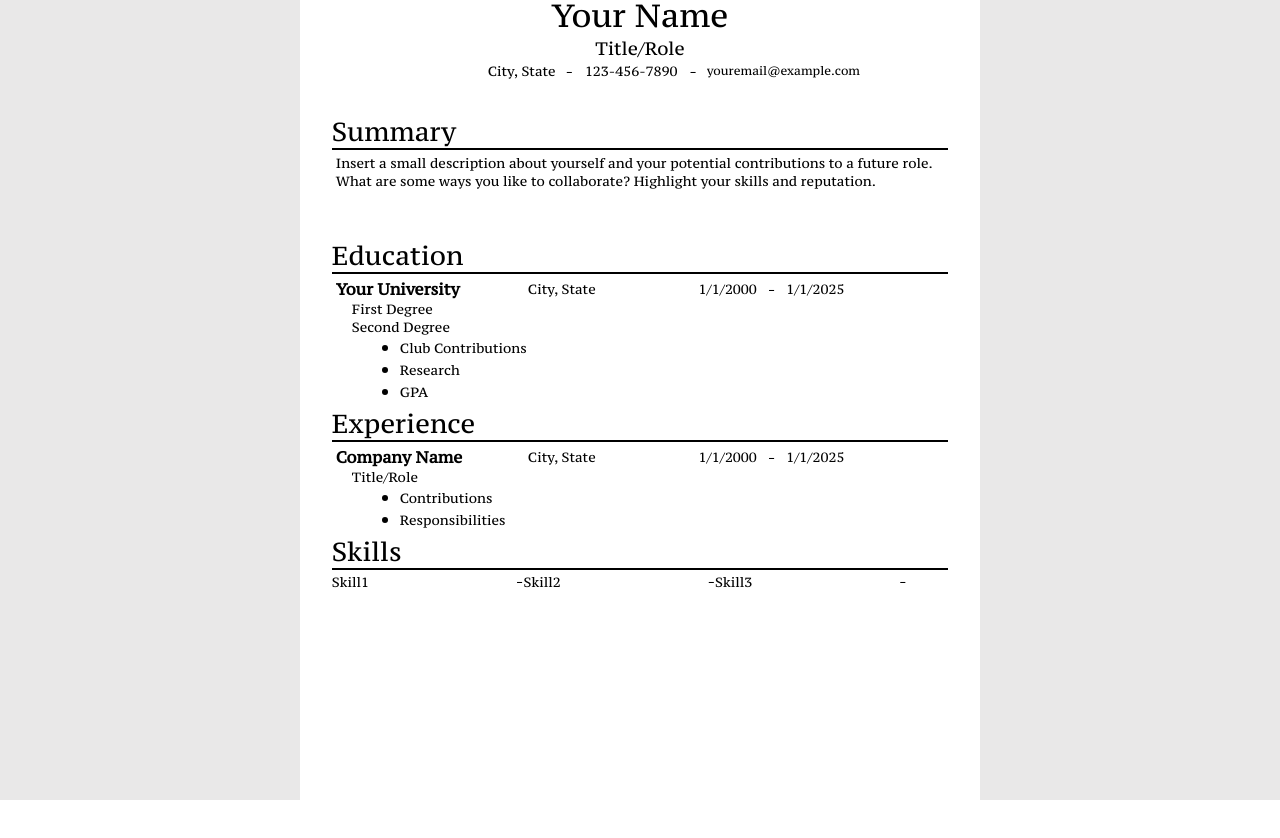
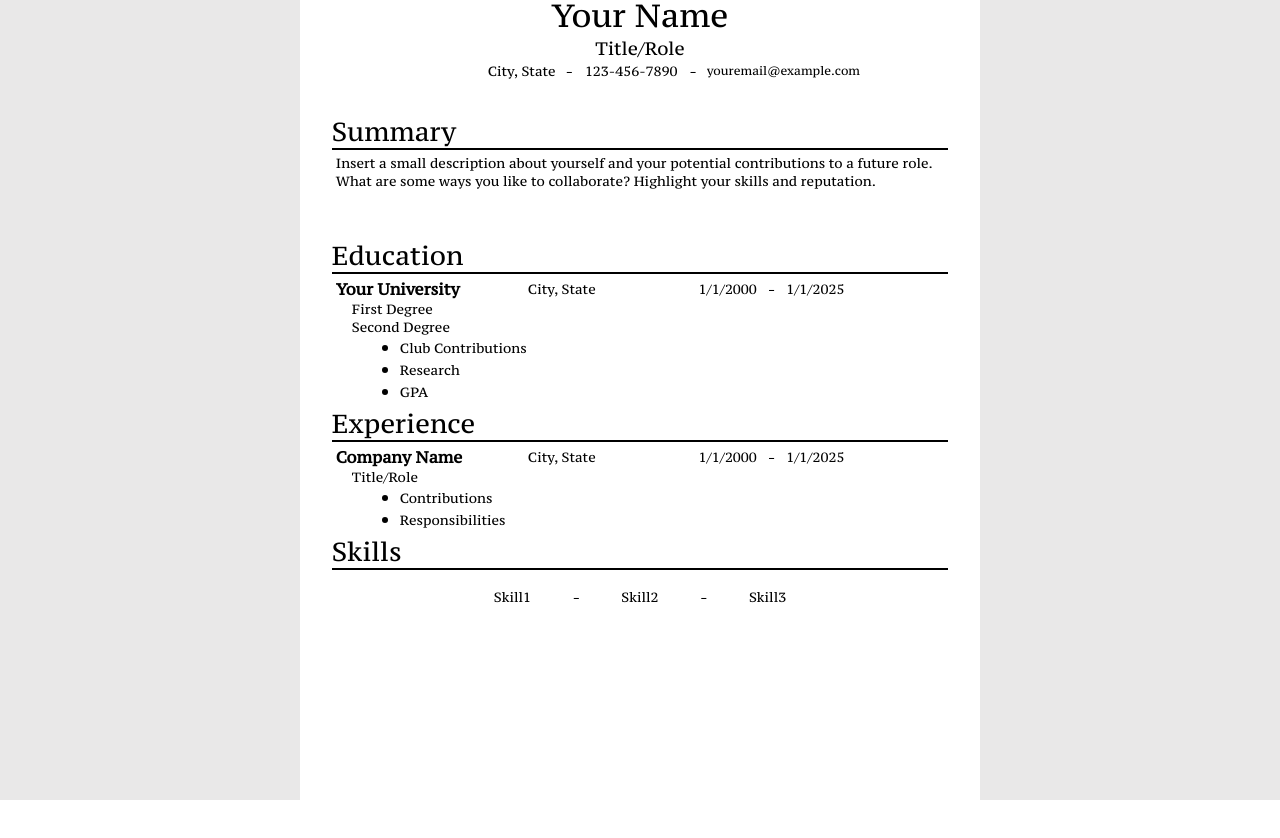
Before and after one commit to mkreynolds919/cv-generator, a React (Vite) app: page / in a window 1280 px wide. Built offline with nearby package versions, Linux system fonts and the light colour scheme.

Commit message:
style: add styling to skills section

```diff
--- a/src/components/Skills.jsx
+++ b/src/components/Skills.jsx
@@ -1,3 +1,5 @@
+
+import "../styles/Skills.css";
 
 export default function Skills({ data, setData }) {
 
@@ -19,7 +21,7 @@ export default function Skills({ data, setData }) {
                         return (
                             <>
                                 <input key={index} type="text" className="skill" value={skill} onChange={e => handleSkill(e, index)}></input>
-                                {index < data.length && <span className="hypen">-</span>}
+                                {index < data.length - 1 && <span className="hypen">-</span>}
                             </>
                         );
                     })}
--- /dev/null
+++ b/src/styles/Skills.css
@@ -0,0 +1,12 @@
+
+
+.inner {
+    display: flex;
+    padding: 1rem 1rem;
+    justify-content: center;
+}
+
+.skill {
+    text-align: center;
+    width: 15ch;
+}
```
